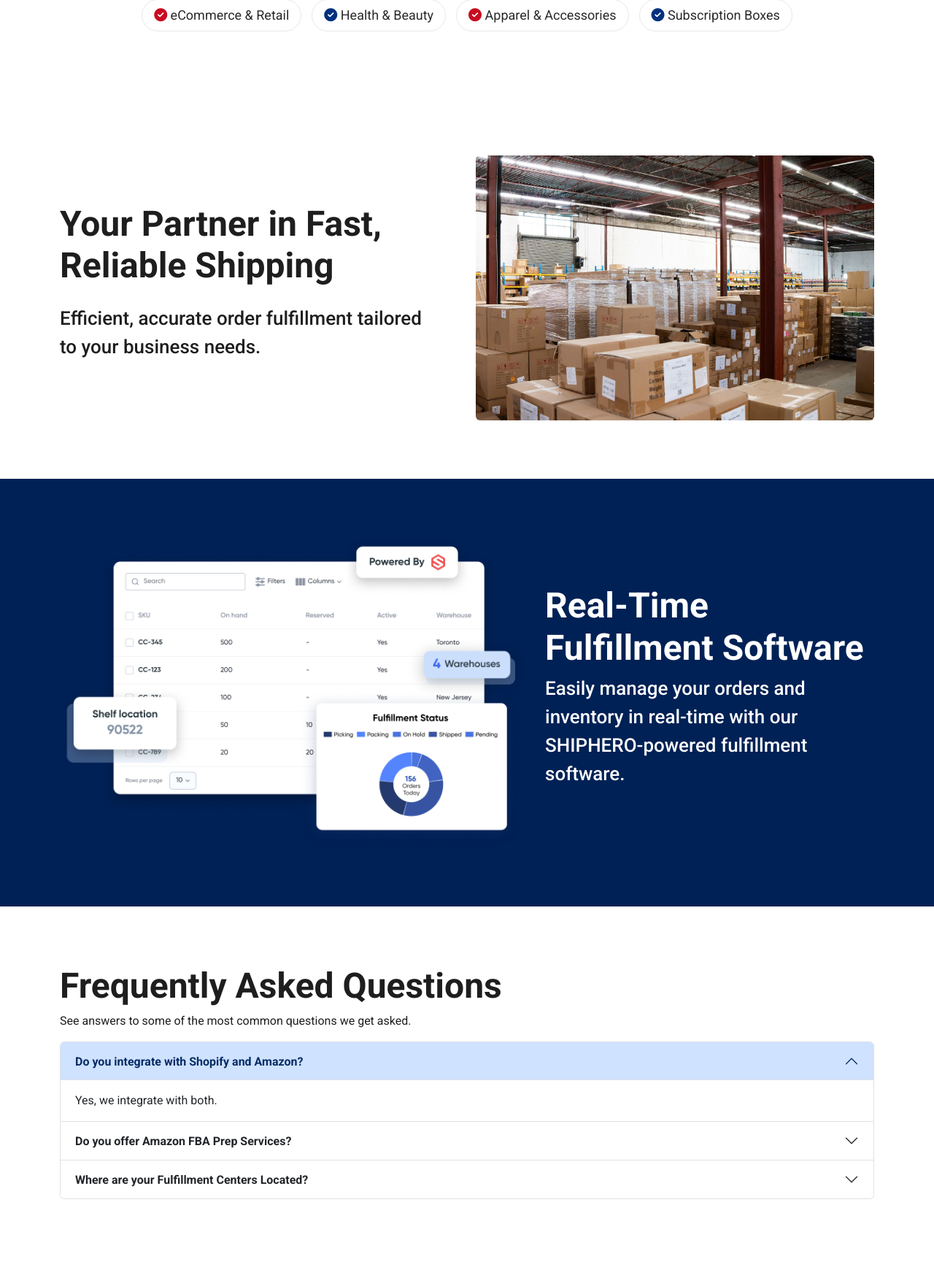
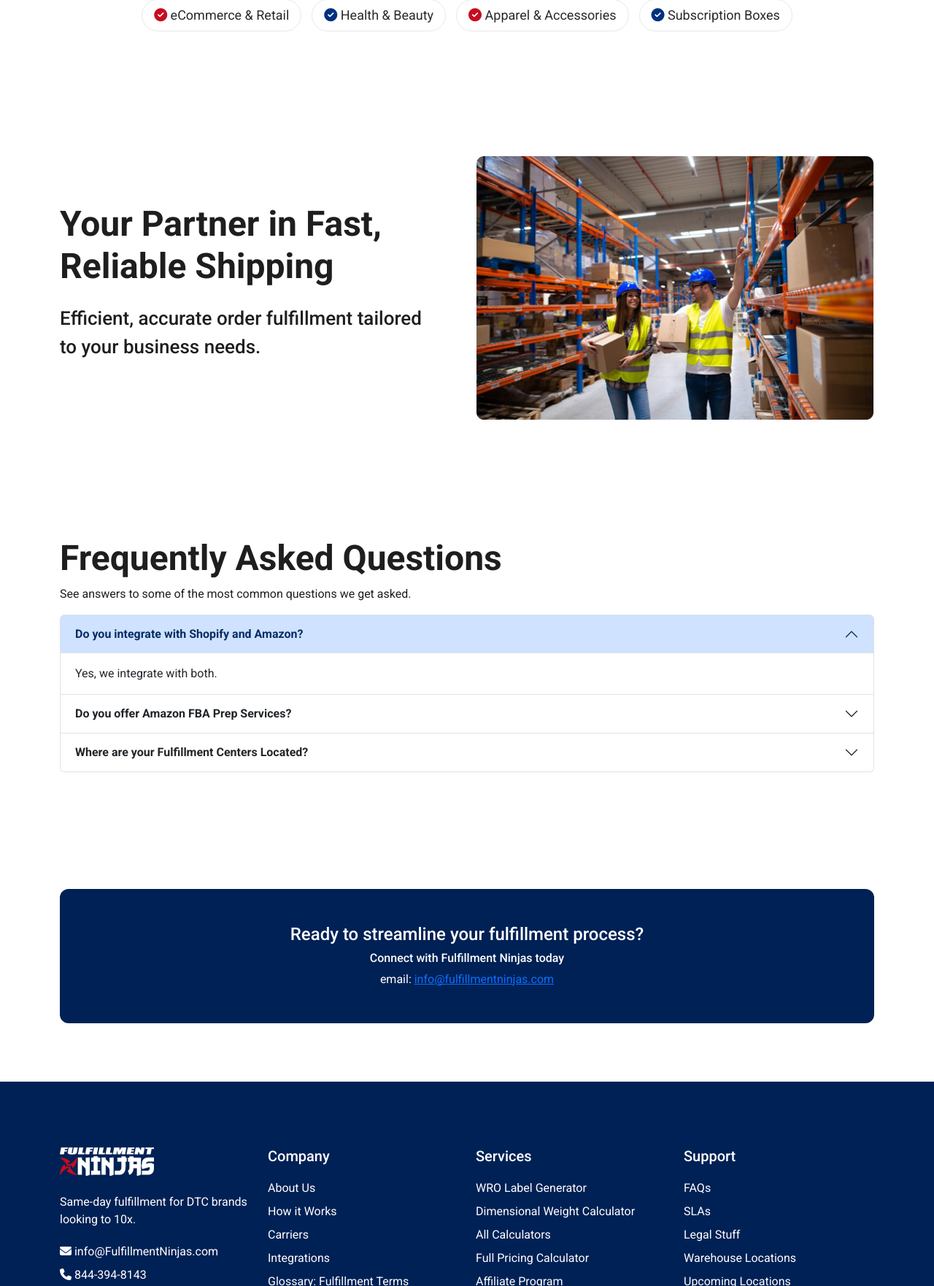
Before and after one commit to chetanrr/fulfillmentninjas.com, a PHP site: page /how-it-works.php in a window 1280 px wide. Shown: the part 4738-6500 px from the top of the page at 73% size. Run offline with PHP 8.4, Linux system fonts and the light colour scheme; some libraries are stand-ins or nearby versions.

Commit message:
Jeca changes

```diff
--- a/css/style.css
+++ b/css/style.css
@@ -279,6 +279,21 @@ footer .warehouse .col-12 > a:hover {
     position: relative;
     color: white;
     overflow: hidden;
+}
+.vid-banner:before {
+    display: block;
+    content:"";
+    height:100%;
+    width:100%;
+    background-color:rgb(0 0 0 / 30%);
+    position: absolute;
+    left:0;
+    top:0;
+    z-index:1;
+}
+.vid-banner .container {
+    position: relative;
+    z-index:2;
 }
 .vid-banner video {
     position:absolute;
--- a/how-it-works.php
+++ b/how-it-works.php
@@ -418,22 +418,7 @@
           <p class="lead mt-4">Efficient, accurate order fulfillment tailored to your business needs.</p>
         </div>
         <div class="col-12 col-lg-6">
-          <img class="w-100 rounded" src="images/warehouse.png" alt="">
-        </div>
-      </div>
-    </div>
-  </section>
-
-  <section class="bg-secondary text-white">
-    <div class="container">
-      <div class="row align-items-center">
-        <div class="col-12 col-lg-7">
-          <img class="w-100" src="images/Real-Time-Fulfillment-Software.png" alt="">
-        </div>
-        <div class="col-12 col-lg-5">
-          <h2>Real-Time <br> Fulfillment Software</h2>
-          <p class="lead">Easily manage your orders and inventory in real-time with our SHIPHERO-powered fulfillment
-            software.</p>
+          <img class="w-100 rounded" src="images/warehouse3.png" alt="">
         </div>
       </div>
     </div>
--- a/index.php
+++ b/index.php
@@ -284,7 +284,7 @@
                 </h2>
                 <div id="collapseThree" class="accordion-collapse collapse" data-bs-parent="#accordionExample">
                   <div class="accordion-body">
-                    We have locations in the United States. To see the exact addresses, click the 'Locations' button in the header.
+                    We have locations in the United States. To see the exact addresses, click <a href="warehouse-locations.php">here</a>.
                   </div>
                 </div>
               </div>
```
Also changed, not shown: images/warehouse.png, images/warehouse1.png, images/warehouse3.png (added).
